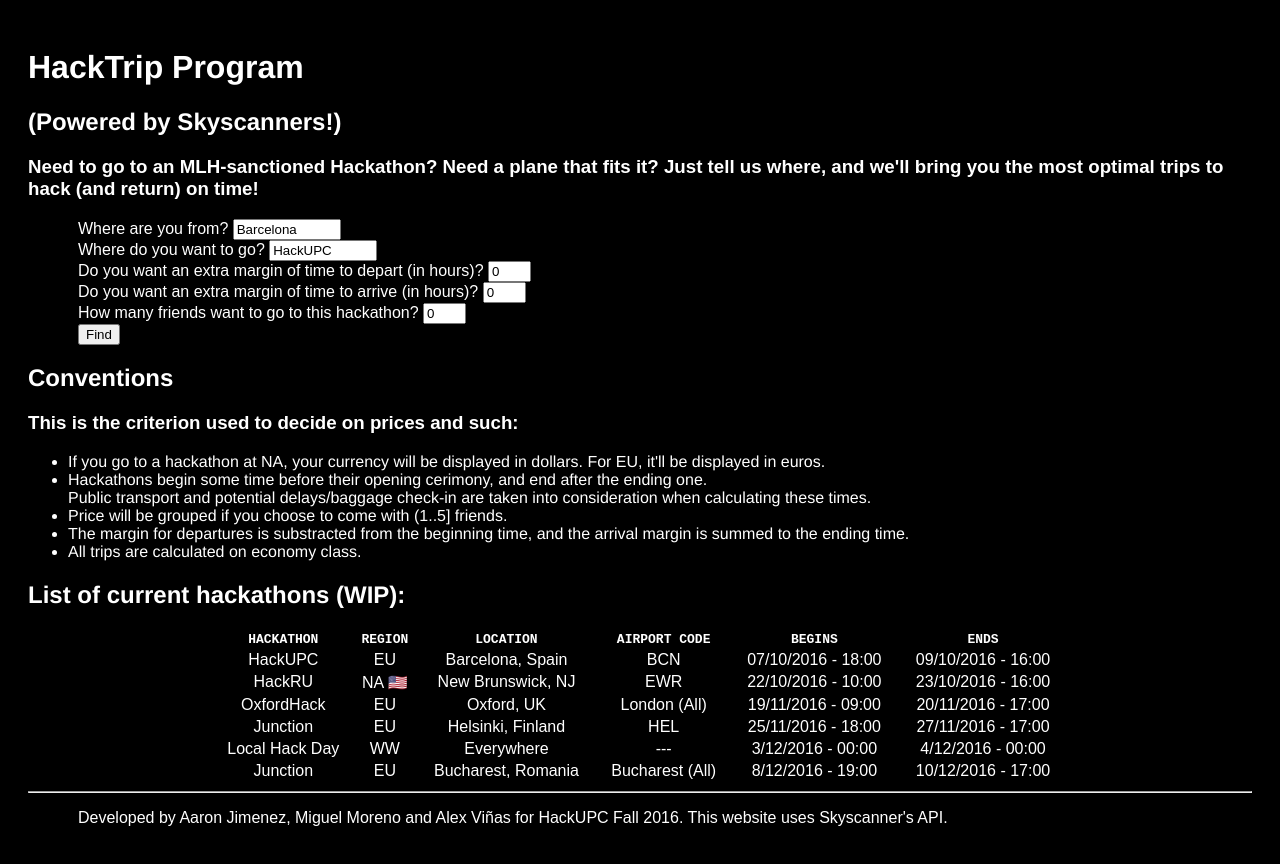
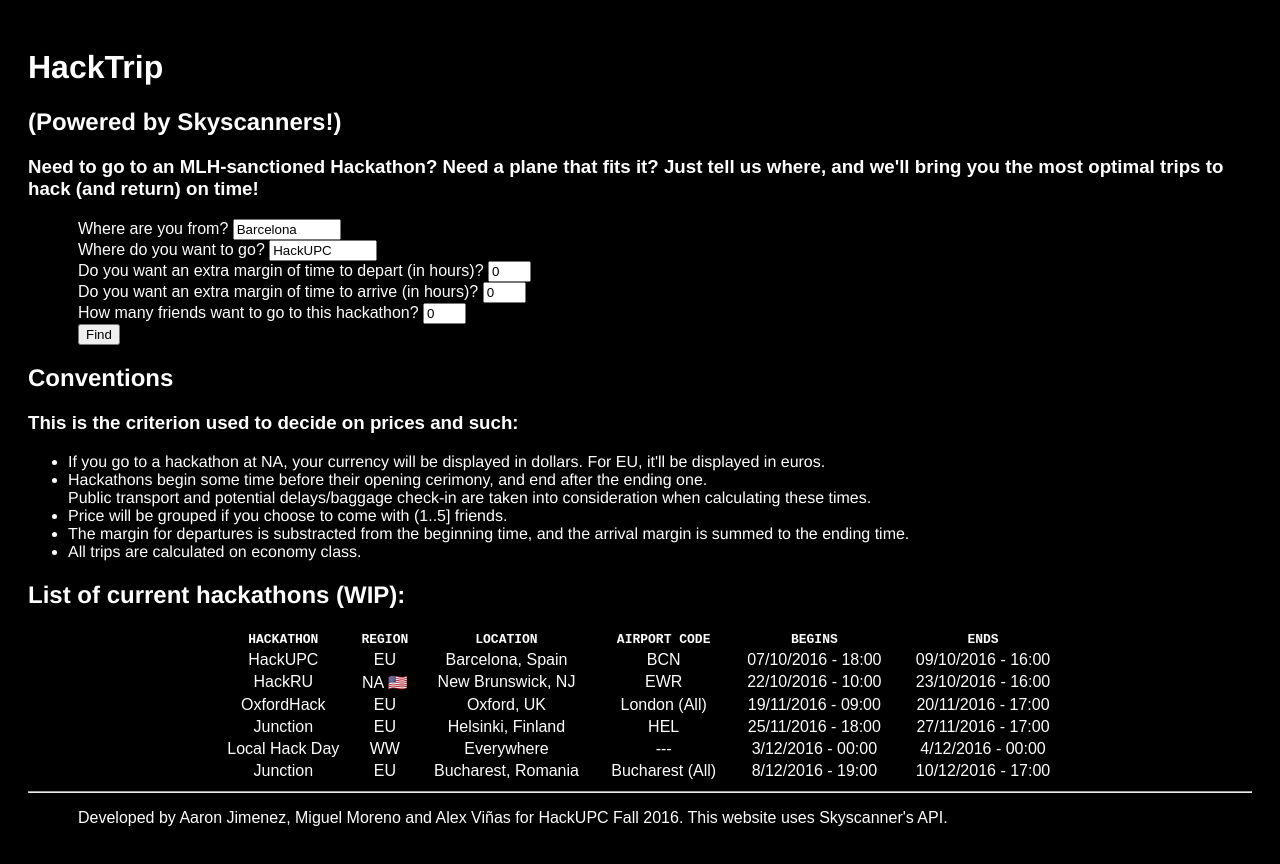
Before and after one commit to MNXANL/HackTrip, a plain HTML site: page index.html in a window 1280 px wide. Drawn offline with Linux system fonts and the light colour scheme.

Commit message:
Update index.html

```diff
--- a/index.html
+++ b/index.html
@@ -14,7 +14,7 @@
 	<body >
 		<div >
 			<h1 >
-				HackTrip Program <!-- CAMBIAR POR LOGO C00L -->
+				HackTrip <!-- CAMBIAR POR LOGO C00L -->
 			</h1>
 			<h2 >
 				(Powered by Skyscanners!) <!-- CAMBIAR POR LOGO C00L -->
```
